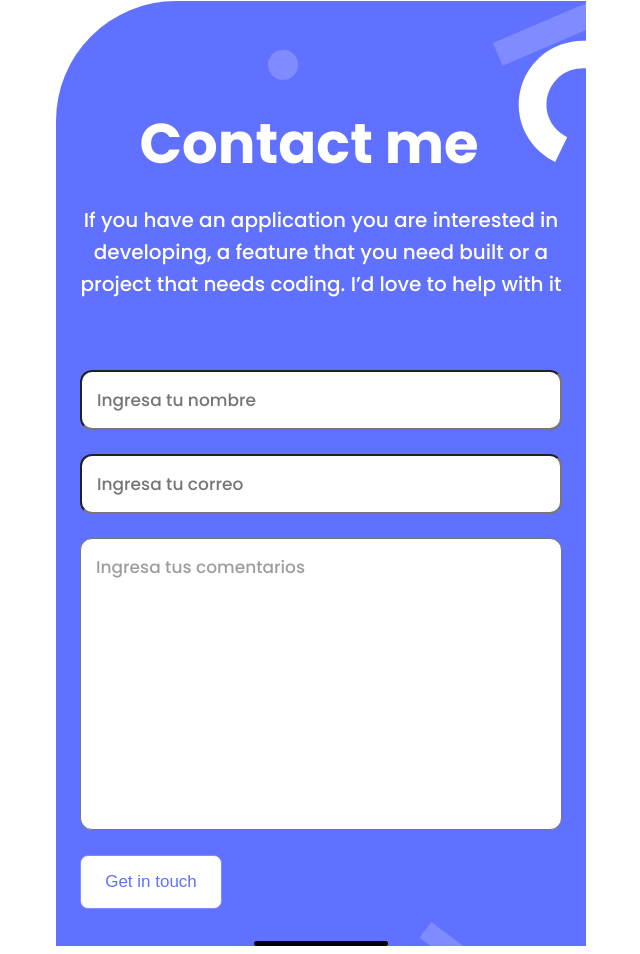
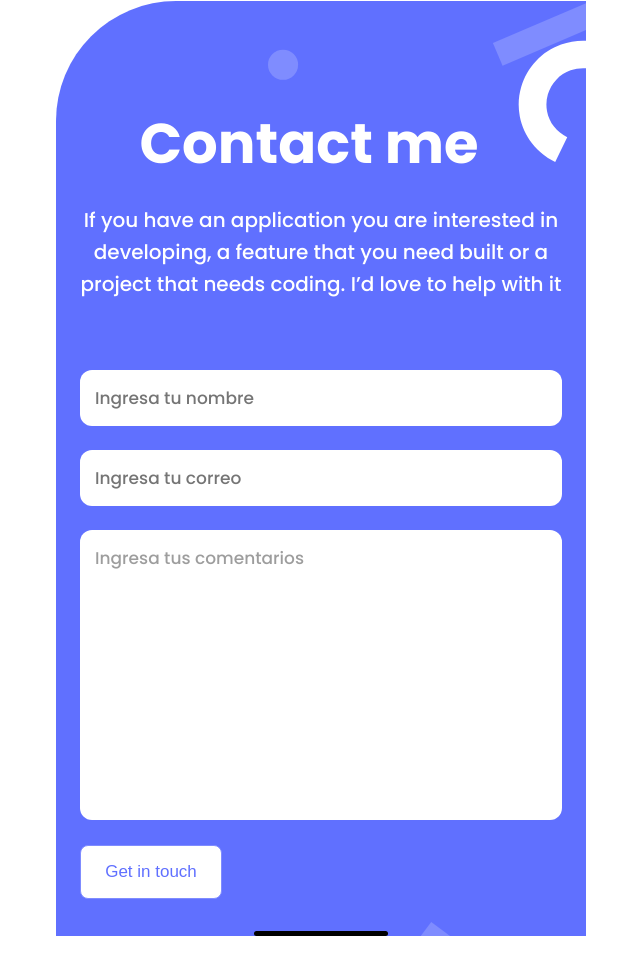
Before and after one commit to benja27/Portfolio-setup2, a plain HTML site: page index.html in a window 1280 px wide. Shown: the part 4673-5627 px from the top of the page, without its empty margins (319-959 px from the left). Drawn offline with Linux system fonts and the light colour scheme.

Commit message:
Add reviewer fixes

```diff
--- a/index.html
+++ b/index.html
@@ -232,7 +232,7 @@
             <form action="https://formspree.io/f/xjvdwrqb" method="POST" class="contact-form">
                 <input required type="text" name=""  id="" placeholder="Ingresa tu nombre" maxlength="30" >
                 <input required type="email" name="" id="" placeholder="Ingresa tu correo" >
-                <textarea name="coment" cols="30" rows="10" placeholder="Ingresa tus comentarios" maxlength="500"></textarea>
+                <textarea required name="coment" cols="30" rows="10" placeholder="Ingresa tus comentarios" maxlength="500"></textarea>
                 <input class="btn" type="submit" value="Get in touch">
             </form>
         </article>
--- a/styles.css
+++ b/styles.css
@@ -375,6 +375,7 @@ a {
 textarea {
   padding: 15px;
   border-radius: 12px;
+  border: none;
   resize: none;
   font-family: "Poppins", sans-serif;
   font-size: 17px;
```
